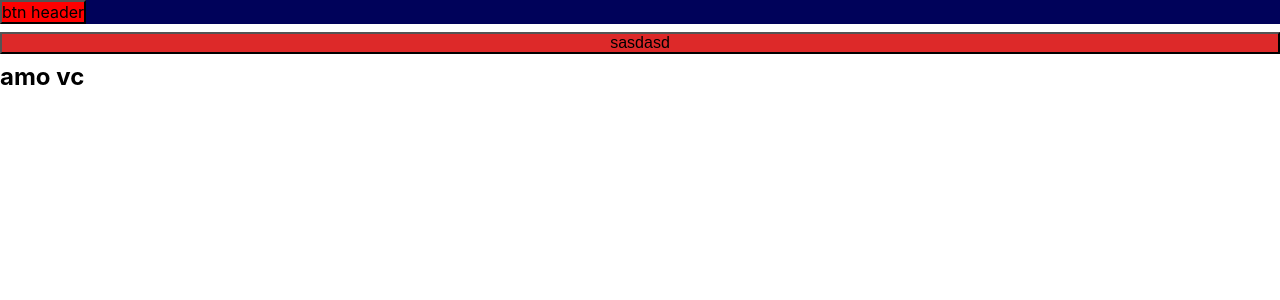
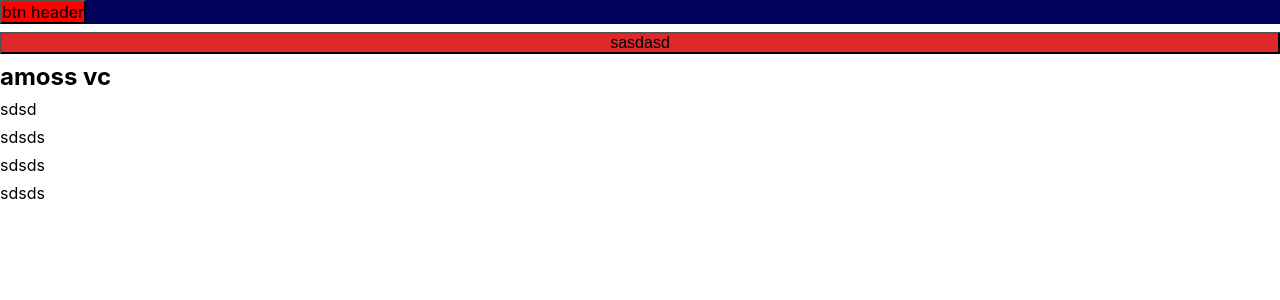
Before and after one commit to TonyzCataldo/Fork-, a React (Vite) app: page / in a window 1280 px wide. Shown: the top 300 px of the page. Built offline with nearby package versions, Linux system fonts and the light colour scheme.

Commit message:
paragrafos adicionados

```diff
--- a/src/App.tsx
+++ b/src/App.tsx
@@ -6,7 +6,11 @@ function App() {
     <S.Container>
       <Header />
       <Button crazy> sasdasd</Button>
-      <h2>amo vc</h2>
+      <h2>amoss vc</h2>
+      <p>sdsd</p>
+      <p>sdsds</p>
+      <p>sdsds</p>
+      <p>sdsds</p>
     </S.Container>
   );
 }
```
